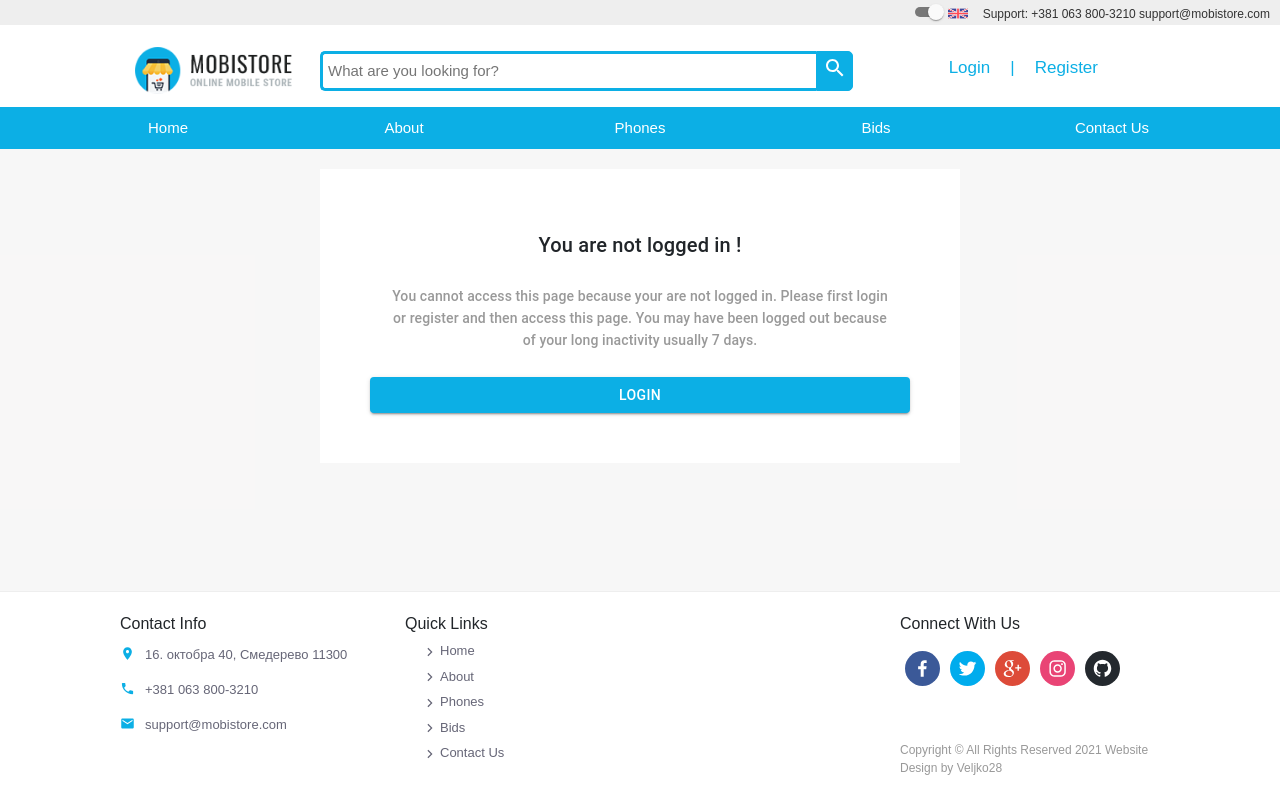
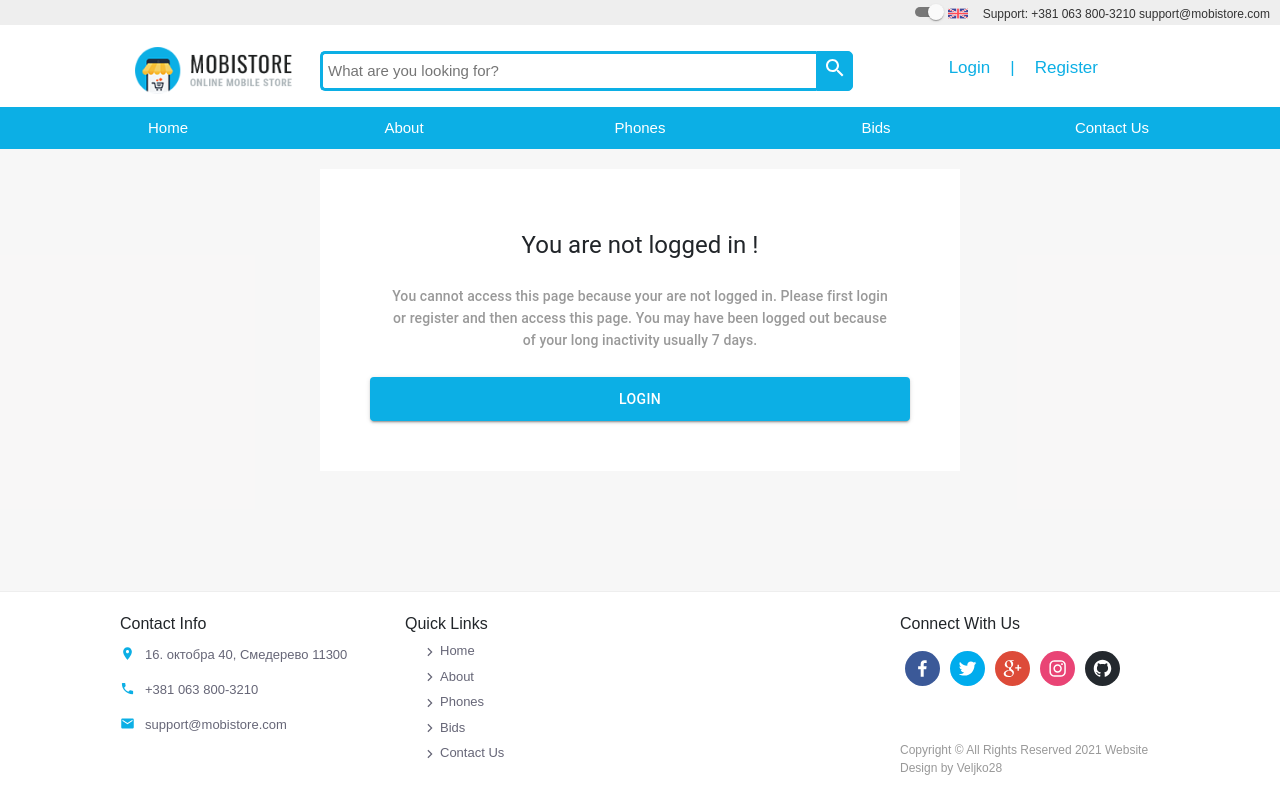
Before and after one commit to Veljko28/Phone-Ui, a Next.js app: page /bid/add in a window 1280 px wide. Built offline with nearby package versions, Linux system fonts and the light colour scheme; a web font is replaced by a local one.

Commit message:
refreshing token on get and primary color in custom colors

```diff
--- a/constants/CustomColors.ts
+++ b/constants/CustomColors.ts
@@ -4,3 +4,4 @@ export const white = "#fff";
 export const gray = "#eee";
 export const dark_gray = "#999";
 export const red = "red";
+export const primary = "#4d88ff";
--- a/constants/CustomFetching.ts
+++ b/constants/CustomFetching.ts
@@ -182,6 +182,14 @@ export const fetchGet: (url:string) => any = async (url: string) => {
       })
       .catch(err => console.log('failed to fetch'));
 
+    let success = false;
+
+    if (res?.statusText === 'Unauthorized') success = await unauthorizedCheck();
+
+    if (success){
+      return fetchGet(url);
+    }
+
   return res;
 }
 
--- a/constants/NotLoggedIn.tsx
+++ b/constants/NotLoggedIn.tsx
@@ -10,11 +10,11 @@ const NotLoggedIn = () => {
             <TitleChange title="MobiStore - Not Logged In" />
             <Grid item md={3}/>
             <Grid item xs={12} md={6} className="page404">
-                <Typography variant="h6" style={{margin: '10px'}}>You are not logged in !</Typography>
+                <Typography variant="h5" style={{margin: '10px'}}>You are not logged in !</Typography>
                 <Typography variant="subtitle2" style={{color: dark_gray, margin: '15px'}}>You cannot access this page because your are not logged in.
                 Please first login or register and then access this page. You may have been logged out because of your long inactivity usually 7 days.</Typography>
             <Link href="/login">
-                <Button variant="contained" style={{backgroundColor: blue, color: '#fff', width: '100%', marginTop: '10px'}}>
+                <Button variant="contained" style={{backgroundColor: blue, color: '#fff', width: '100%', marginTop: '10px', padding: 10}}>
                     LOGIN
                 </Button>
             </Link>
```
